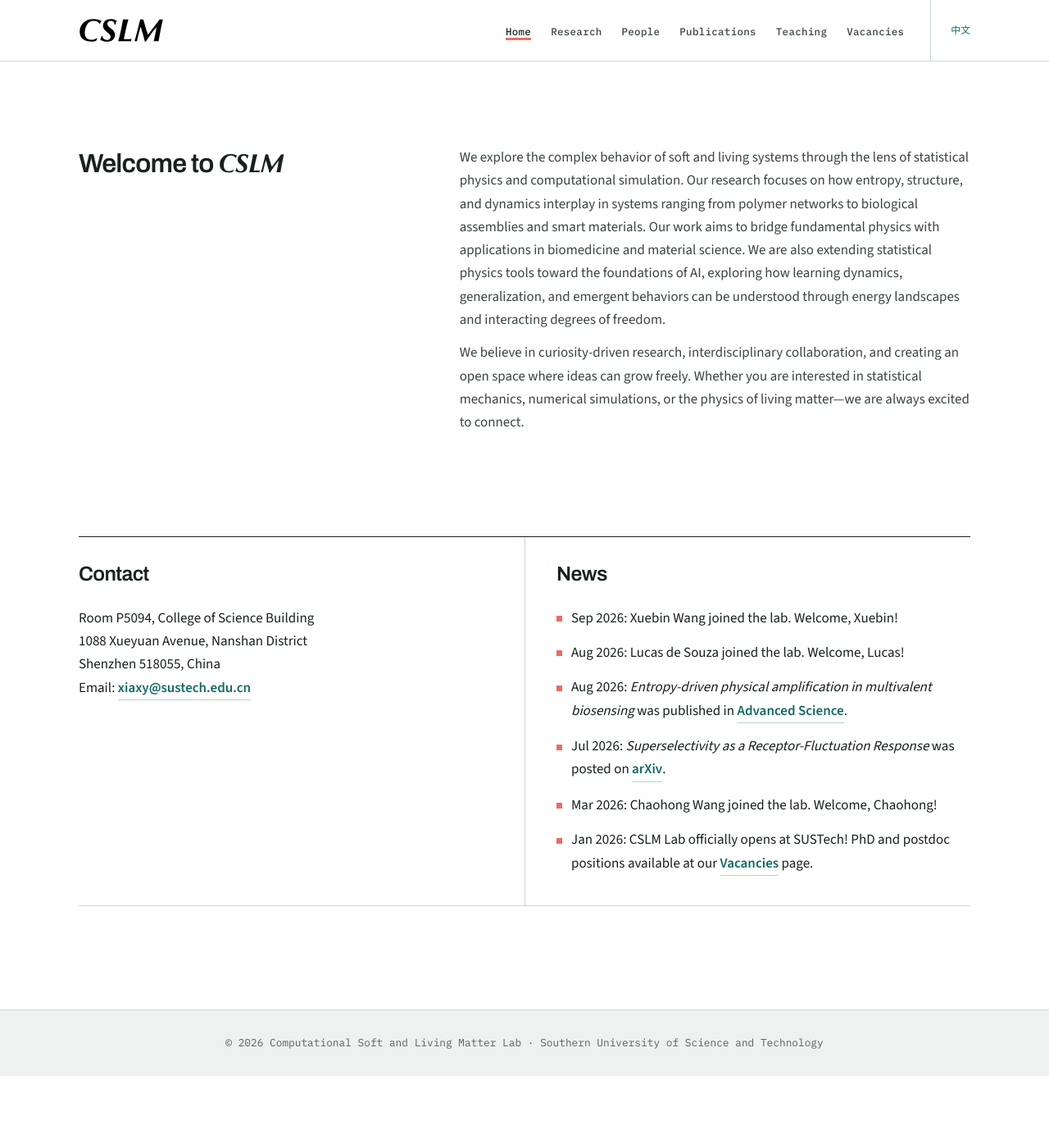
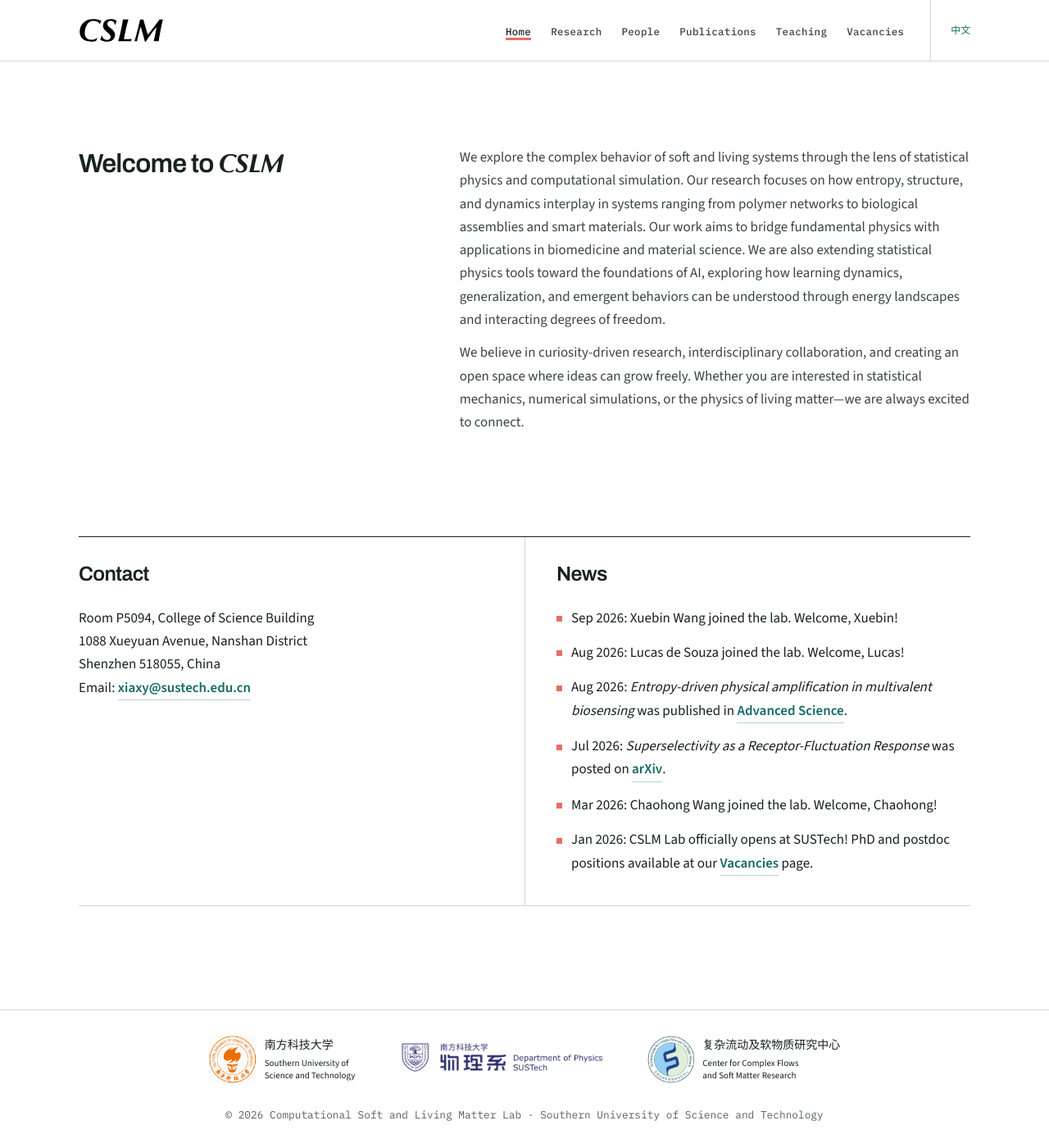
Before and after one commit to xxialab/xxialab.github.io, a Jekyll site: the page built from index.html, in a window 1280 px wide and 1400 px high, scrolled down 659 px. Shown: the whole window at 82% size. Built offline with Jekyll 4.4.1, drawn with Linux system fonts in a browser that asks for light colours; before the commit the page ends 1971 px from its top, so only the background shows below that.

Commit message:
Add official institutional logos to shared footer

```diff
--- a/_includes/footer.html
+++ b/_includes/footer.html
@@ -1,3 +1,16 @@
 <footer>
+  <div class="affiliations">
+    <a class="affiliation university" href="https://www.sustech.edu.cn/" aria-label="南方科技大学 / Southern University of Science and Technology">
+      <img src="/images/affiliations/sustech.png" alt="南方科技大学校徽" loading="lazy">
+      <span>南方科技大学<small>Southern University of<br>Science and Technology</small></span>
+    </a>
+    <a class="affiliation" href="https://phy.sustech.edu.cn/" aria-label="南方科技大学物理系 / Department of Physics">
+      <img class="physics-logo" src="/images/affiliations/physics.png" alt="南方科技大学物理系 / Department of Physics, SUSTech" loading="lazy">
+    </a>
+    <a class="affiliation" href="https://compflow.sustech.edu.cn/" aria-label="复杂流动及软物质研究中心 / Center for Complex Flows and Soft Matter Research">
+      <span class="center-emblem"><img src="/images/affiliations/compflow.png" alt="" loading="lazy"></span>
+      <span>复杂流动及软物质研究中心<small>Center for Complex Flows<br>and Soft Matter Research</small></span>
+    </a>
+  </div>
   <p>© 2026 Computational Soft and Living Matter Lab · Southern University of Science and Technology</p>
 </footer>
--- a/assets/style.css
+++ b/assets/style.css
@@ -316,13 +316,42 @@ footer {
   padding: 30px var(--pad);
   border-top: 1px solid var(--line);
   color: #56635f;
-  background: #edf1f0;
+  background: #ffffff;
   font-family: "IBM Plex Mono", monospace;
   font-size: 0.8rem;
   line-height: 1.55;
   text-align: center;
 }
 
+.affiliations {
+  display: flex;
+  justify-content: center;
+  align-items: center;
+  flex-wrap: wrap;
+  gap: 28px 48px;
+  margin: 0 auto 28px;
+}
+.affiliation {
+  display: flex;
+  align-items: center;
+  gap: 10px;
+  color: var(--carbon);
+  text-decoration: none;
+  font-family: "Source Sans 3", sans-serif;
+  font-size: 14px;
+  text-align: left;
+}
+.affiliation small {
+  display: block;
+  font-size: 11px;
+  line-height: 1.3;
+  margin-top: 4px;
+}
+.university img { width: 58px; height: 58px; object-fit: contain; }
+.affiliation .physics-logo { width: 260px; height: auto; }
+.center-emblem { display: block; width: 58px; height: 60px; overflow: hidden; flex-shrink: 0; }
+.center-emblem img { display: block; height: 60px; width: auto; max-width: none; }
+.affiliation:focus-visible { outline: 2px solid var(--signal); outline-offset: 6px; }
 footer p {
   margin: 0;
   text-align: center !important;
```
Also changed, not shown: images/affiliations/compflow.png (added), images/affiliations/physics.png (added), images/affiliations/sustech.png (added).
